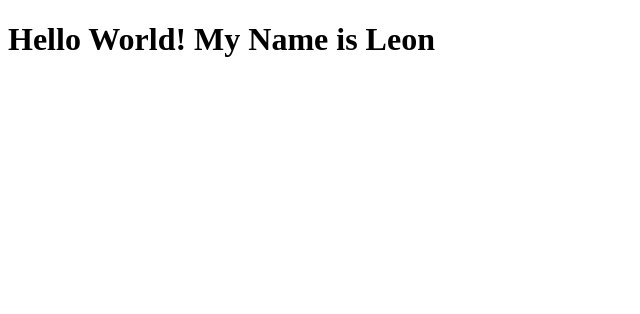
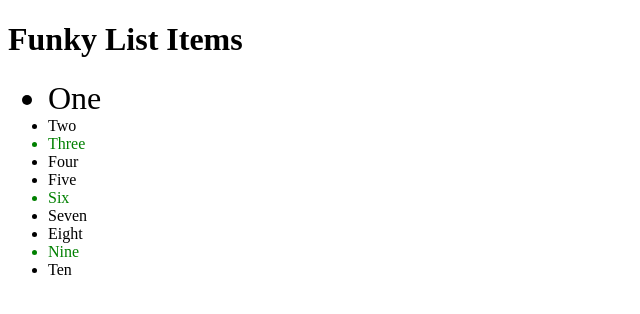
Before and after one commit to LEON8284/ComIT_Excercise, a plain HTML site: page CSS/ex_4/index.html in a window 1280 px wide. Shown: the whole page, without its empty margins (0-640 px from the left). Drawn offline with Linux system fonts and the light colour scheme.

Commit message:
css excercise 4 updated

```diff
--- a/CSS/ex_4/index.html
+++ b/CSS/ex_4/index.html
@@ -1,11 +1,31 @@
 <!DOCTYPE html>
 <html lang="en">
 <head>
-<title>Heading Example</title>
+<title>Pseudo Classes</title>
 <meta charset="utf-8">
+<style>
+    div:hover{
+        background-color: red;
+        color:white;
+    }
+    ul li:first-child {font-size: 32px; }
+    ul li:nth-child(3n+3) {color: green;}
+</style>
 </head>
 <body>
-    <h1>Hello World! My Name is Leon</h1>
+    <header><h1>Funky List Items</h1></header>
+    <ul>
+        <li>One</li>
+        <li><div>Two</div></li>
+        <li>Three</li>
+        <li>Four</li>
+        <li>Five</li>
+        <li>Six</li>
+        <li>Seven</li>
+        <li>Eight</li>
+        <li>Nine</li>
+        <li>Ten</li>
+    </ul>
 
 </body>
 </html>
```
